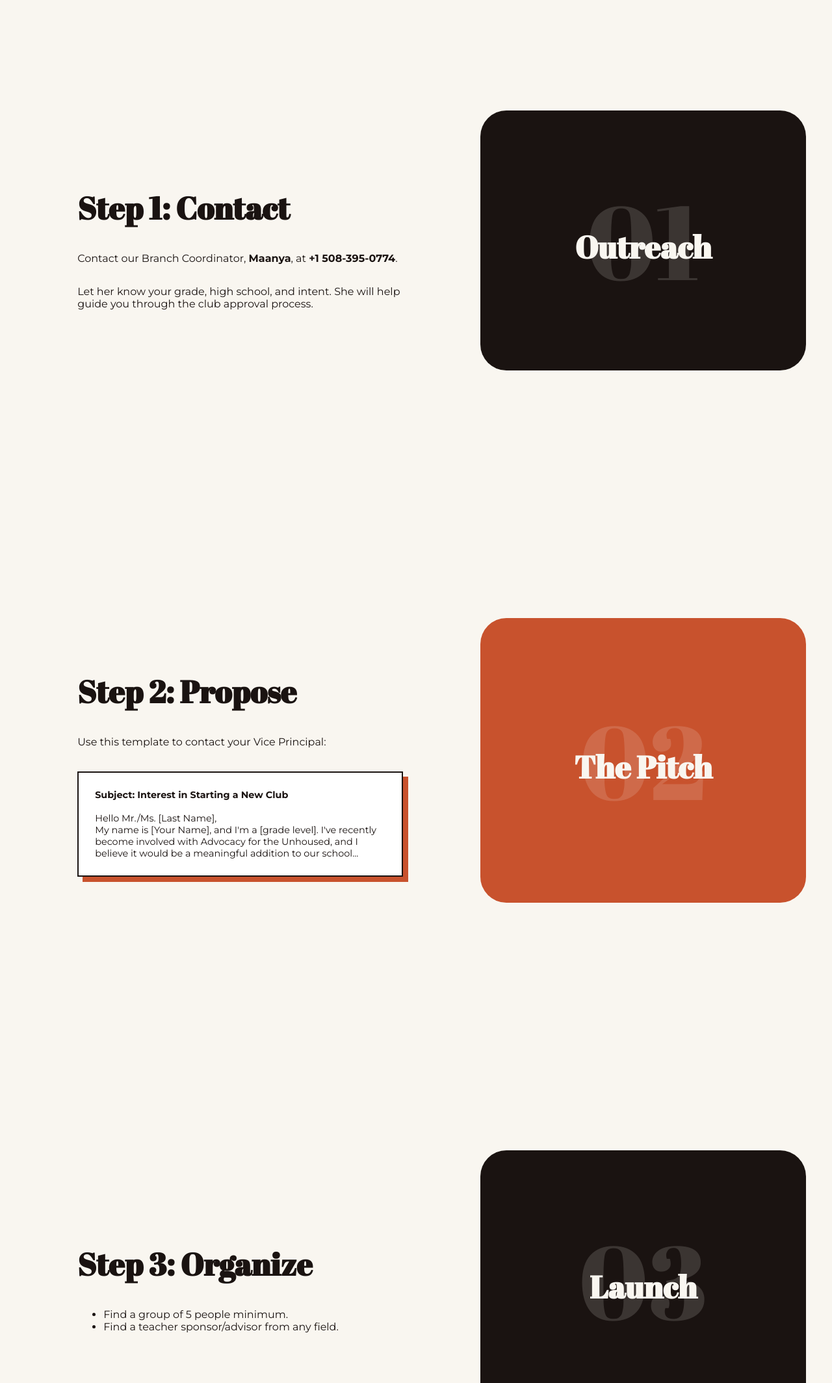
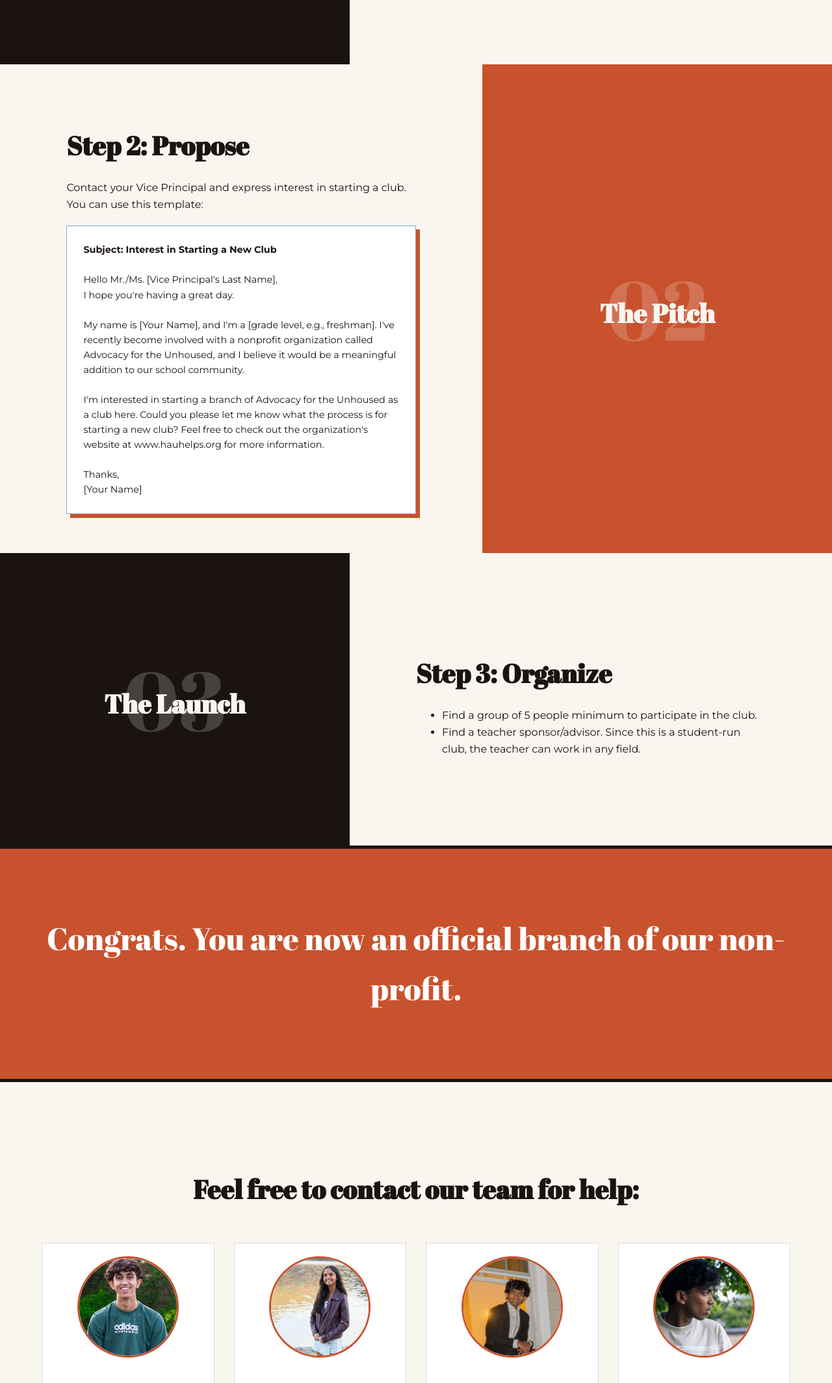
Before and after one commit to coderd05/hauhelps.github.io, a plain HTML site: page index.html in a window 1280 px wide. Shown: the part 672-2800 px from the top of the page at 65% size. Drawn offline with Linux system fonts and the light colour scheme.

Commit message:
Update index.html

```diff
--- a/index.html
+++ b/index.html
@@ -12,127 +12,133 @@
             --camp-dark: #1A1311;
         }
 
-        body, html {
+        body {
             margin: 0;
-            padding: 0;
             background-color: var(--camp-cream);
             font-family: 'Montserrat', sans-serif;
             color: var(--camp-dark);
-            overflow-x: hidden;
-            scroll-behavior: smooth;
+            line-height: 1.6;
         }
 
-        /* The Bubble/Layering Effect */
-        section {
-            position: relative;
-            min-height: 100vh;
-            display: flex;
-            align-items: center;
-            justify-content: center;
-            padding: 40px 20px;
-            box-sizing: border-box;
-            background-attachment: fixed; /* Creates the layering feel */
+        /* Reveal Animation Effect */
+        .reveal {
+            opacity: 0;
+            transform: translateY(30px);
+            transition: all 0.8s ease-out;
+        }
+
+        .reveal.visible {
+            opacity: 1;
+            transform: translateY(0);
         }
 
         header {
+            padding: 80px 20px;
             text-align: center;
             background-color: var(--camp-cream);
-            height: 80vh;
-            display: flex;
-            flex-direction: column;
-            justify-content: center;
-            border-bottom: 2px solid var(--camp-dark);
+            border-bottom: 1px solid rgba(0,0,0,0.1);
         }
 
         header h1 {
             font-family: 'Abril Fatface', serif;
-            font-size: clamp(3rem, 10vw, 5rem);
+            font-size: 4rem;
             margin: 0;
+            color: var(--camp-dark);
         }
 
-        header h1 span { color: var(--camp-orange); font-style: italic; }
+        header h1 span {
+            color: var(--camp-orange);
+            font-style: italic;
+        }
 
-        /* Alternating Content Sections */
         .row {
             display: flex;
             flex-wrap: wrap;
-            width: 100%;
-            max-width: 1400px;
-            margin: 0 auto;
+            align-items: center;
+            min-height: 450px;
         }
 
-        .row:nth-child(even) { flex-direction: row-reverse; }
+        .row:nth-child(even) {
+            flex-direction: row-reverse;
+        }
 
         .text-col {
             flex: 1;
             padding: 60px 8%;
             min-width: 320px;
-            display: flex;
-            flex-direction: column;
-            justify-content: center;
         }
 
         .visual-col {
             flex: 1;
             min-width: 320px;
+            align-self: stretch;
             background-color: var(--camp-dark);
             display: flex;
             align-items: center;
             justify-content: center;
             color: var(--camp-cream);
-            border-radius: 40px; /* Bubble Effect */
-            margin: 20px;
-            min-height: 400px;
+            position: relative;
+            overflow: hidden;
         }
 
         .visual-col.orange { background-color: var(--camp-orange); }
 
         .step-num {
             font-family: 'Abril Fatface', serif;
-            font-size: 10rem;
-            opacity: 0.15;
+            font-size: 8rem;
+            opacity: 0.2;
             position: absolute;
+            line-height: 1;
         }
 
-        h2 { font-family: 'Abril Fatface', serif; font-size: 3rem; margin-bottom: 20px; z-index: 1; }
+        h2 {
+            font-family: 'Abril Fatface', serif;
+            font-size: 2.5rem;
+            margin-bottom: 20px;
+            color: var(--camp-dark);
+        }
+
+        .visual-col h2 { color: var(--camp-cream); z-index: 1; }
 
         .template-card {
             background: white;
-            border: 2px solid var(--camp-dark);
+            border: 1px solid #7ea6d1;
             padding: 25px;
             margin-top: 20px;
             font-size: 0.9rem;
-            box-shadow: 8px 8px 0px var(--camp-orange);
+            text-align: left;
+            box-shadow: 6px 6px 0px var(--camp-orange);
         }
 
-        /* NEW Congrats Section */
-        .congrats-section {
+        /* NEW COLOR CHANGE FOR CONGRATS SECTION */
+        .congrats-banner {
             background-color: var(--camp-orange);
             color: white;
+            padding: 100px 20px;
             text-align: center;
-            flex-direction: column;
-            border-top: 10px solid var(--camp-dark);
-            border-bottom: 10px solid var(--camp-dark);
+            font-family: 'Abril Fatface', serif;
+            font-size: 3rem;
+            border-top: 5px solid var(--camp-dark);
+            border-bottom: 5px solid var(--camp-dark);
         }
 
-        .congrats-section h2 { font-size: 4rem; margin: 0; color: white; }
-
-        /* Team Section */
-        .team-section { background-color: var(--camp-cream); display: block; padding: 100px 5%; }
+        .team-section {
+            padding: 100px 5%;
+            text-align: center;
+        }
 
         .team-grid {
             display: grid;
             grid-template-columns: repeat(auto-fit, minmax(250px, 1fr));
-            gap: 40px;
-            margin-top: 60px;
+            gap: 30px;
+            margin-top: 50px;
         }
 
         .member {
             background: white;
-            padding: 30px;
-            border: 2px solid var(--camp-dark);
+            padding: 20px;
+            border: 1px solid #ddd;
             text-align: center;
-            border-radius: 20px;
         }
 
         .member img {
@@ -140,48 +146,54 @@
             height: 150px;
             border-radius: 50%;
             object-fit: cover;
-            border: 4px solid var(--camp-orange);
-            margin-bottom: 20px;
+            margin-bottom: 15px;
+            border: 3px solid var(--camp-orange);
         }
 
-        .member h3 { font-family: 'Abril Fatface', serif; font-size: 1.5rem; margin: 10px 0; }
-        .member p { font-size: 0.9rem; margin-bottom: 15px; }
-        .member a { color: var(--camp-orange); font-weight: bold; text-decoration: underline; }
+        .member h3 { font-family: 'Abril Fatface', serif; margin: 10px 0; }
+        .member p { font-size: 0.85rem; line-height: 1.4; margin-bottom: 10px; }
+        .member a { color: var(--camp-orange); font-weight: bold; text-decoration: underline; font-size: 0.85rem; }
 
-        footer { background: var(--camp-dark); color: white; padding: 60px; text-align: center; font-family: 'Abril Fatface', serif; }
-
+        footer {
+            background: var(--camp-dark);
+            color: white;
+            padding: 40px;
+            text-align: center;
+            font-family: 'Abril Fatface', serif;
+        }
     </style>
 </head>
 <body>
 
     <header>
-        <h1>Start a <span>Branch.</span></h1>
-        <p>Follow the steps below to join the movement.</p>
+        <h1>Start a <span>Branch</span></h1>
+        <p>We are always looking for additional branches in highschools. Please complete the steps below.</p>
     </header>
 
-    <section>
-        <div class="row">
+    <div class="row reveal">
         <div class="text-col">
             <h2>Step 1: Contact</h2>
             <p>Contact our Branch Coordinator, <strong>Maanya</strong>, at <strong>+1 508-395-0774</strong>.</p>
-                <p>Let her know your grade, high school, and intent. She will help guide you through the club approval process.</p>
+            <p>Let her know what grade you are in, what high school you go to, and that you intend to start a branch. She will help guide you through the club approval process and provide all necessary materials.</p>
         </div>
         <div class="visual-col">
             <div class="step-num">01</div>
-                <h2>Outreach</h2>
+            <h2>The Outreach</h2>
         </div>
     </div>
-    </section>
 
-    <section>
-        <div class="row">
+    <div class="row reveal">
         <div class="text-col">
             <h2>Step 2: Propose</h2>
-                <p>Use this template to contact your Vice Principal:</p>
+            <p>Contact your Vice Principal and express interest in starting a club. You can use this template:</p>
             <div class="template-card">
                 <strong>Subject: Interest in Starting a New Club</strong><br><br>
-                    Hello Mr./Ms. [Last Name],<br>
-                    My name is [Your Name], and I'm a [grade level]. I've recently become involved with Advocacy for the Unhoused, and I believe it would be a meaningful addition to our school...
+                Hello Mr./Ms. [Vice Principal's Last Name],<br>
+                I hope you're having a great day.<br><br>
+                My name is [Your Name], and I'm a [grade level, e.g., freshman]. I've recently become involved with a nonprofit organization called Advocacy for the Unhoused, and I believe it would be a meaningful addition to our school community.<br><br>
+                I'm interested in starting a branch of Advocacy for the Unhoused as a club here. Could you please let me know what the process is for starting a new club? Feel free to check out the organization's website at www.hauhelps.org for more information.<br><br>
+                Thanks,<br>
+                [Your Name]
             </div>
         </div>
         <div class="visual-col orange">
@@ -189,62 +201,70 @@
             <h2>The Pitch</h2>
         </div>
     </div>
-    </section>
 
-    <section>
-        <div class="row">
+    <div class="row reveal">
         <div class="text-col">
             <h2>Step 3: Organize</h2>
             <ul>
-                    <li>Find a group of 5 people minimum.</li>
-                    <li>Find a teacher sponsor/advisor from any field.</li>
+                <li>Find a group of 5 people minimum to participate in the club.</li>
+                <li>Find a teacher sponsor/advisor. Since this is a student-run club, the teacher can work in any field.</li>
             </ul>
         </div>
         <div class="visual-col">
             <div class="step-num">03</div>
-                <h2>Launch</h2>
+            <h2>The Launch</h2>
         </div>
     </div>
-    </section>
 
-    <section class="congrats-section">
-        <h2>Congrats.</h2>
-        <p style="font-size: 1.5rem;">You are now an official branch of our non-profit.</p>
-    </section>
+    <div class="congrats-banner reveal">
+        Congrats. You are now an official branch of our non-profit.
+    </div>
 
-    <section class="team-section">
-        <h2 style="text-align: center;">Contact our team for help:</h2>
+    <div class="team-section reveal">
+        <h2 style="font-size: 2.5rem;">Feel free to contact our team for help:</h2>
         <div class="team-grid">
             <div class="member">
                 <img src="Dilpreet_Gill.png" alt="Dilpreet">
                 <h3>Dilpreet Gill</h3>
-                <p>Vice President. Message me to discuss fundraising ideas.</p>
+                <p>My name is Dil and I am the vice president. Feel free to message me to discuss fundraising ideas.</p>
                 <a href="mailto:dgill@hillers.org">dgill@hillers.org</a>
             </div>
             <div class="member">
                 <img src="Maanya_Shettigar.jpg" alt="Maanya">
                 <h3>Maanya Shettigar</h3>
-                <p>Social Media Manager. I help create media for all our branches. Send me your Canva documents!</p>
+                <p>Hi! My name is Maanya, and I am the social media manager for HAU. I help create media for all our branches. Send me your Canva documents.</p>
                 <a href="mailto:maanya.shettigar@gmail.com">maanya.shettigar@gmail.com</a>
             </div>
             <div class="member">
                 <img src="Madhav_Saxena.jpg" alt="Madhav">
                 <h3>Madhav Saxena</h3>
-                <p>Finance Manager. Reach out if you need initial funding for your first fundraisers.</p>
+                <p>Hi, my name is Madhav. Please feel free to contact me if you need some initial funding for your first fundraisers.</p>
                 <a href="mailto:msaxena@hillers.org">msaxena@hillers.org</a>
             </div>
             <div class="member">
                 <img src="Yaashwanth_Narendran.jpg" alt="Yaashwanth">
                 <h3>Yaashwanth Narendran</h3>
-                <p>Secretary. Feel free to contact me for any inquiries as well as any other officers.</p>
+                <p>Hi, my name is Yaash. I am the secretary for HAU. Please feel free to contact me for any inquiries.</p>
                 <a href="mailto:ynarendran@hillers.org">ynarendran@hillers.org</a>
             </div>
         </div>
-    </section>
+    </div>
 
     <footer>
         Hopkinton Advocacy for the Unhoused | 2026
     </footer>
 
+    <script>
+        const observer = new IntersectionObserver((entries) => {
+            entries.forEach((entry) => {
+                if (entry.isIntersecting) {
+                    entry.target.classList.add('visible');
+                }
+            });
+        }, { threshold: 0.1 });
+
+        document.querySelectorAll('.reveal').forEach((el) => observer.observe(el));
+    </script>
+
 </body>
 </html>
```
Lines whose indentation alone changed are shown as unchanged.
